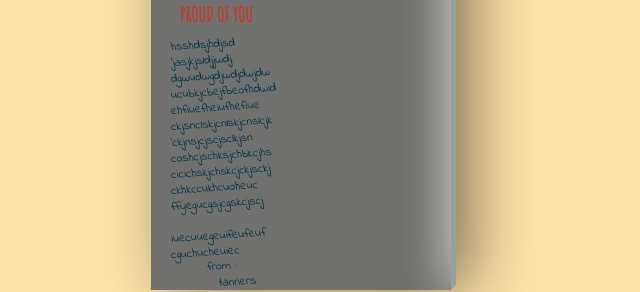
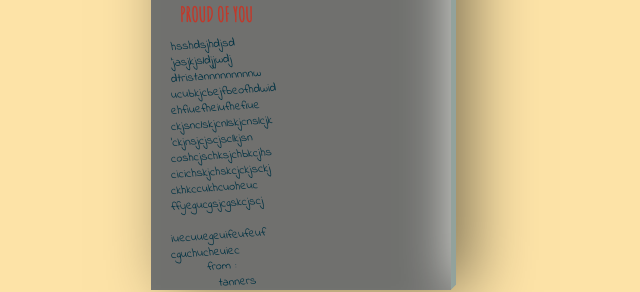
Before and after one commit to jasscs/sengg, a plain HTML site: page index.html in a window 1280 px wide. Shown: the part 310-602 px from the top of the page, 339-979 px from the left. Drawn offline with Linux system fonts and the light colour scheme; a script that the page names is missing.

Commit message:
Update index.html

```diff
--- a/index.html
+++ b/index.html
@@ -22,7 +22,7 @@
             <h4 class="color2">PROUD OF YOU</h4>
             <p>hsshdsjhdjsd</p>
             <p>'jasjkjsldjjwdj</p>
-            <p>dgwudwgdjwdjdwjdw</p>
+            <p>dtristannnnnnnnnw</p>
             <p>ucubkjcbejfbeofhdwid</p>
             <p>ehfiuefheiufhefiue</p>
             <p>ckjsnclskjcnlskjcnslcjk</p>
```
